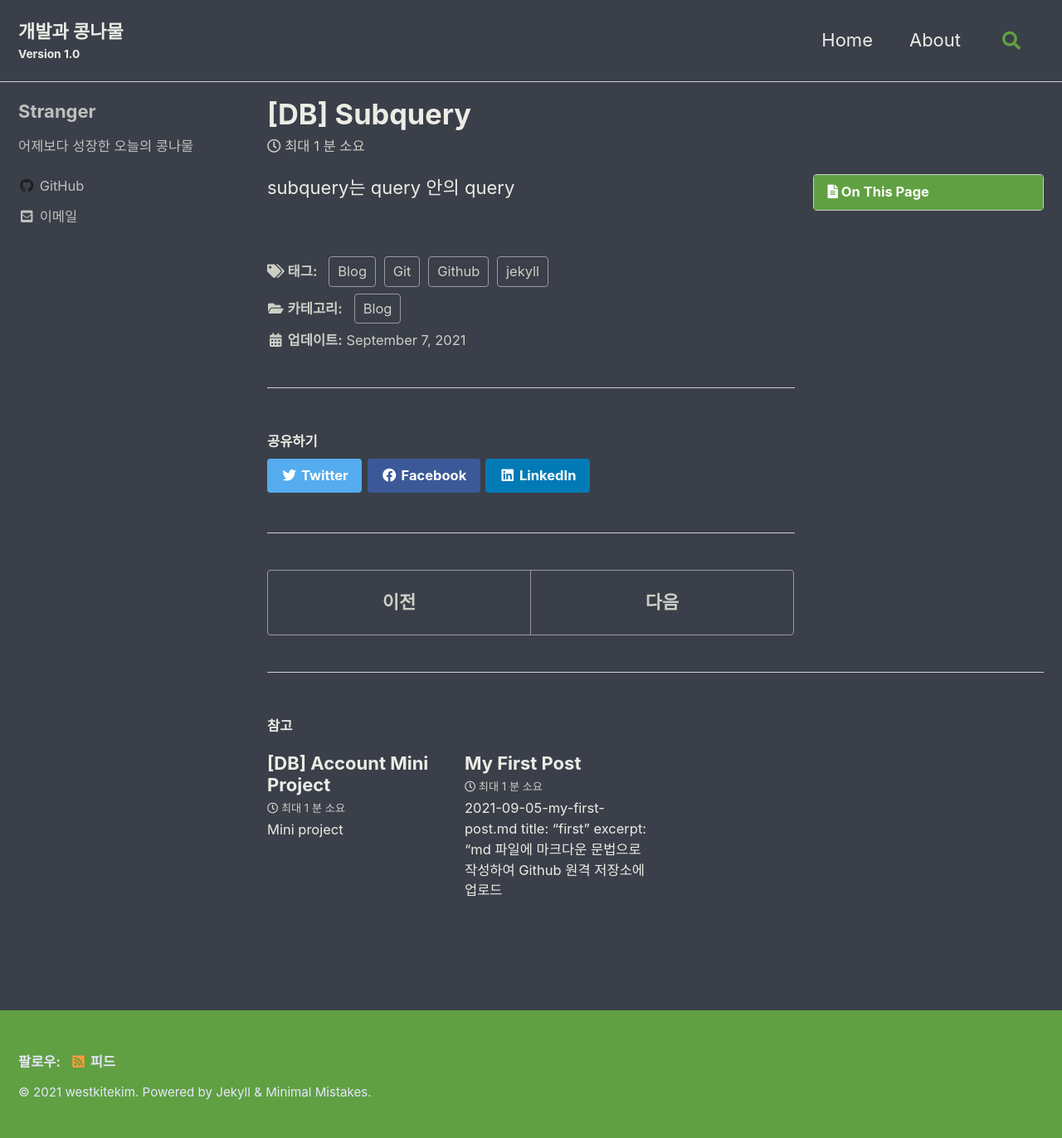
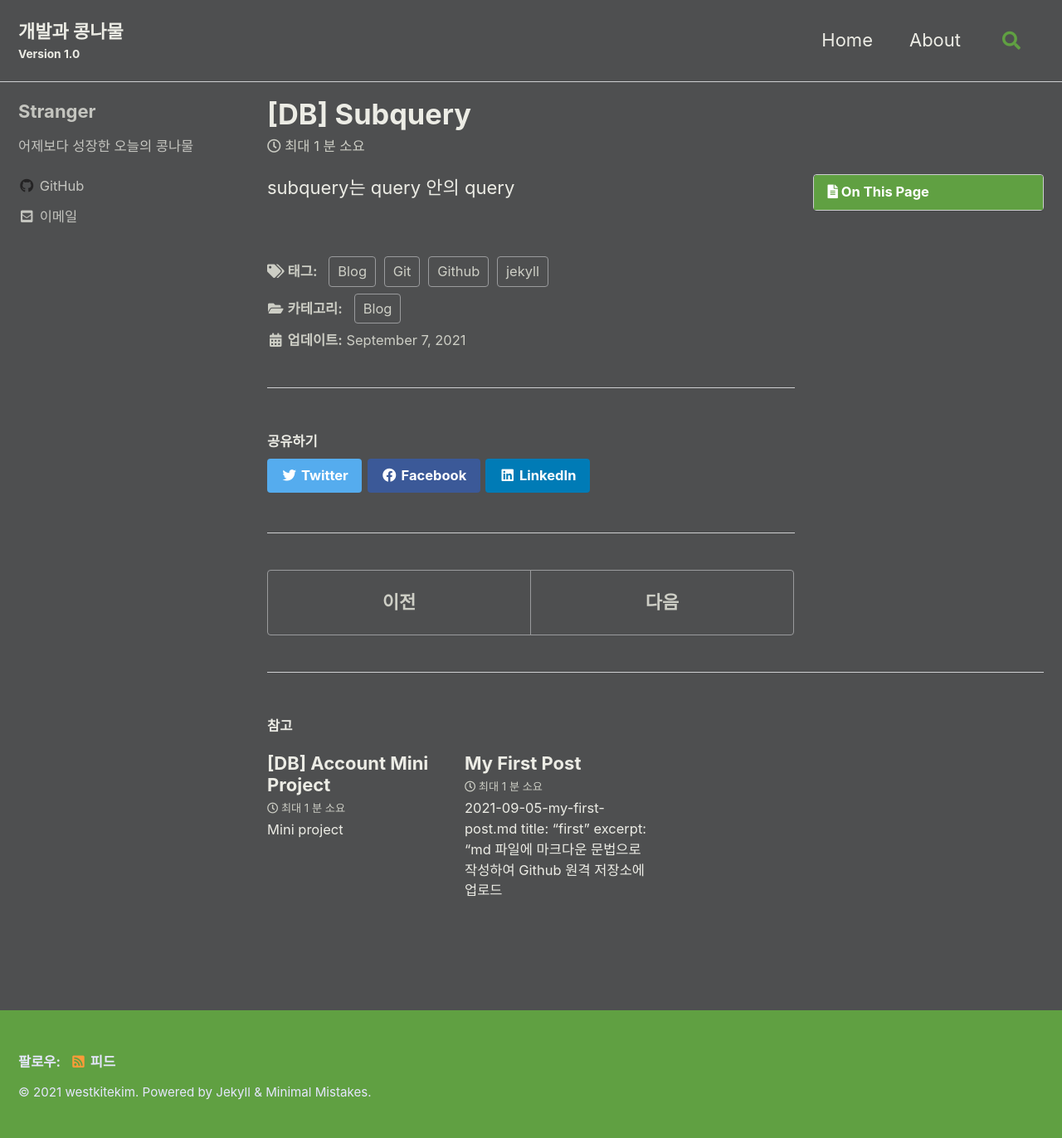
Before and after one commit to westkitekim/westkitekim.github.io, a Jekyll site: the page built from _posts/2021-09-07-[DB}-Subquery.md, in a window 1280 px wide. Shown: the whole page at 83% size. Built offline with Jekyll 4.4.1, drawn with Linux system fonts in a browser that asks for light colours; cached includes are drawn as plain includes.

Commit message:
last update

```diff
--- a/_sass/minimal-mistakes/skins/custom.scss
+++ b/_sass/minimal-mistakes/skins/custom.scss
@@ -3,13 +3,13 @@
    ========================================================================== */
 
 /* Colors */
-$background-color: #3a3f49 !default; //배경색
+$background-color: #4e4f50 !default; //배경색
 $text-color: #ecece5 !default; //텍스트 색깔(제목,내용,프로필글씨,블로그네임까지)
 $muted-text-color: #cdcec5 !default; //toc글, 아래 태그,카테고리 글씨
 $primary-color: #60a042 !default;
 $border-color: mix(#fff, #393e46, 75%) !default;
 $footer-background-color: $primary-color !default;
-$link-color: #70497a !default;
+$link-color: #81b14b !default;
 $masthead-link-color: $text-color !default;
 $masthead-link-color-hover: $text-color !default;
 $navicon-link-color-hover: mix(#fff, $text-color, 80%) !default;
```
